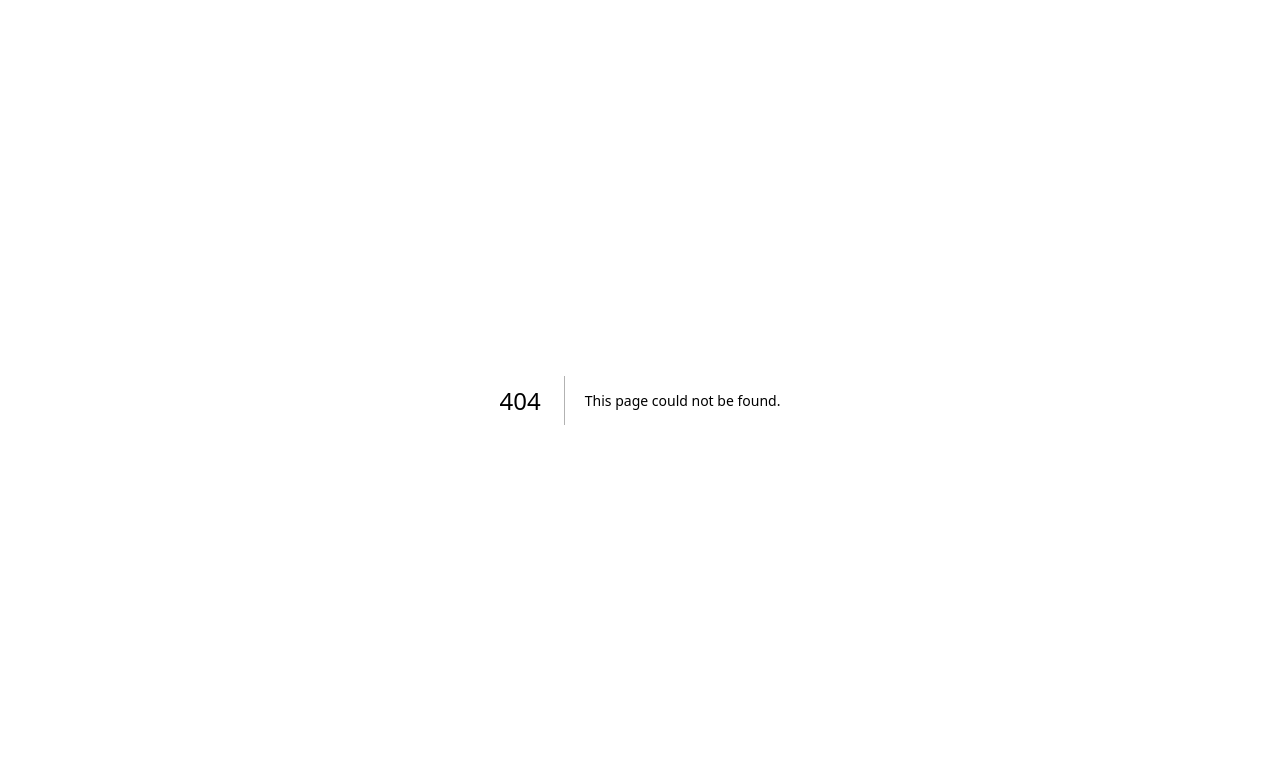
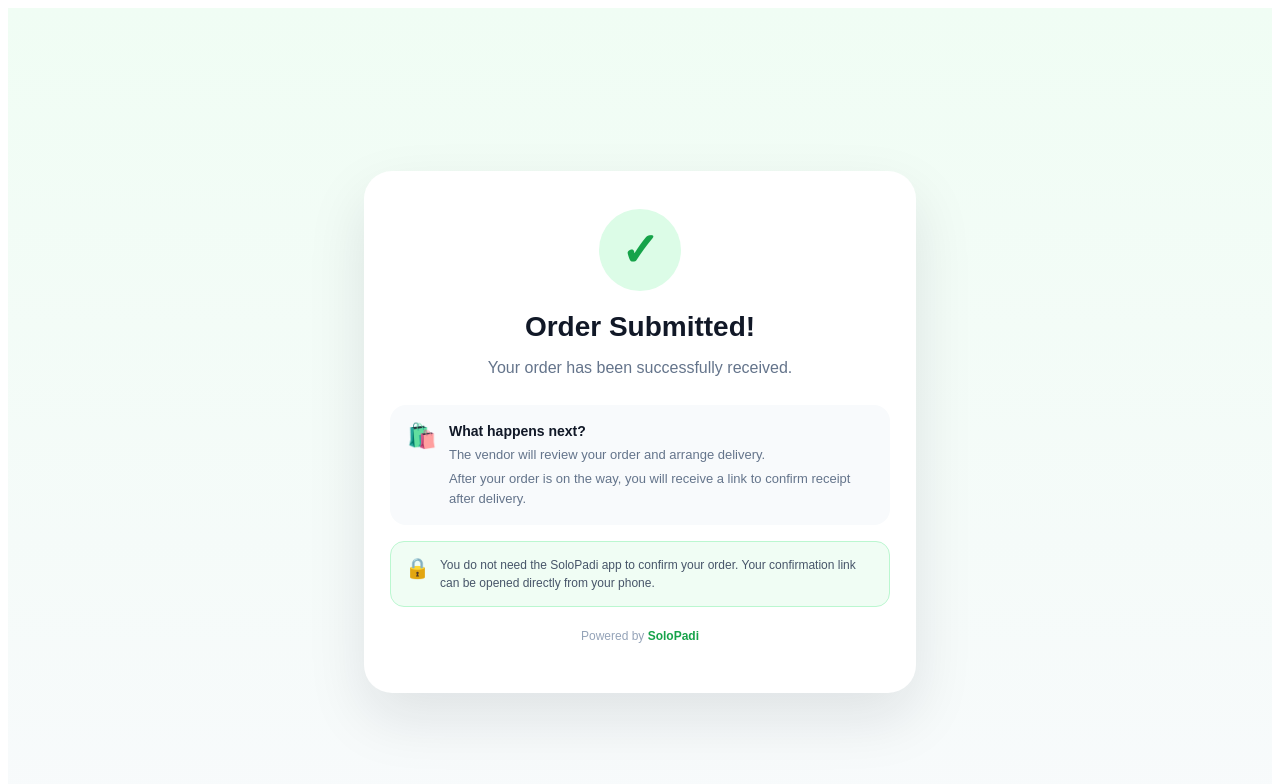
Before and after one commit to tolu4real/solopadi-store, a Next.js app: page /order-success in a window 1280 px wide. Before the commit this address had no page. Shown: the top 784 px of the page. Built offline with nearby package versions, Linux system fonts and the light colour scheme.

Commit message:
Fix order success route and suspense handling

```diff
--- /dev/null
+++ b/app/order-success/page.tsx
@@ -0,0 +1,10 @@
+import { Suspense } from "react";
+import OrderSuccessContent from "./OrderSuccessContent";
+
+export default function OrderSuccessPage() {
+  return (
+    <Suspense fallback={<div>Loading...</div>}>
+      <OrderSuccessContent />
+    </Suspense>
+  );
+}
```
Also changed, not shown: app/confirm-order/[token]/page.tsx (renamed from app/confirm-order/[token]/confirm-order-token.tsx), app/order-success/OrderSuccessContent.tsx (renamed from app/order-success/order-success-page.tsx).
